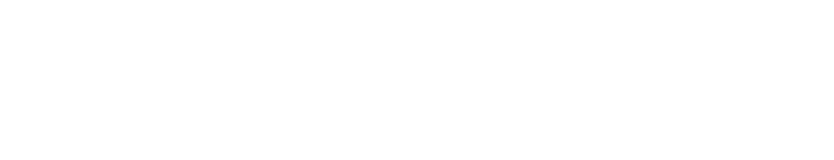
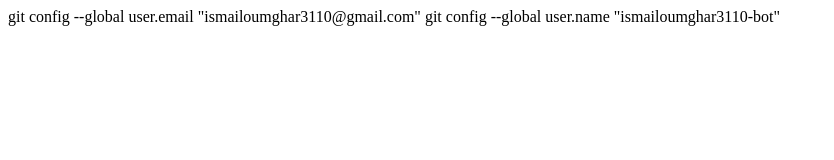
Before and after one commit to ismailoumghar3110-bot/TestGit, a plain HTML site: page index.html in a window 1280 px wide. Shown: the whole page, without its empty margins (0-834 px from the left). Drawn offline with Linux system fonts and the light colour scheme.

Commit message:
2nd commit

```diff
--- a/index.html
+++ b/index.html
@@ -6,6 +6,8 @@
     <title>testGit</title>
 </head>
 <body>
+git config --global user.email "ismailoumghar3110@gmail.com"
+  git config --global user.name "ismailoumghar3110-bot"
 
 </body>
 </html>
```
